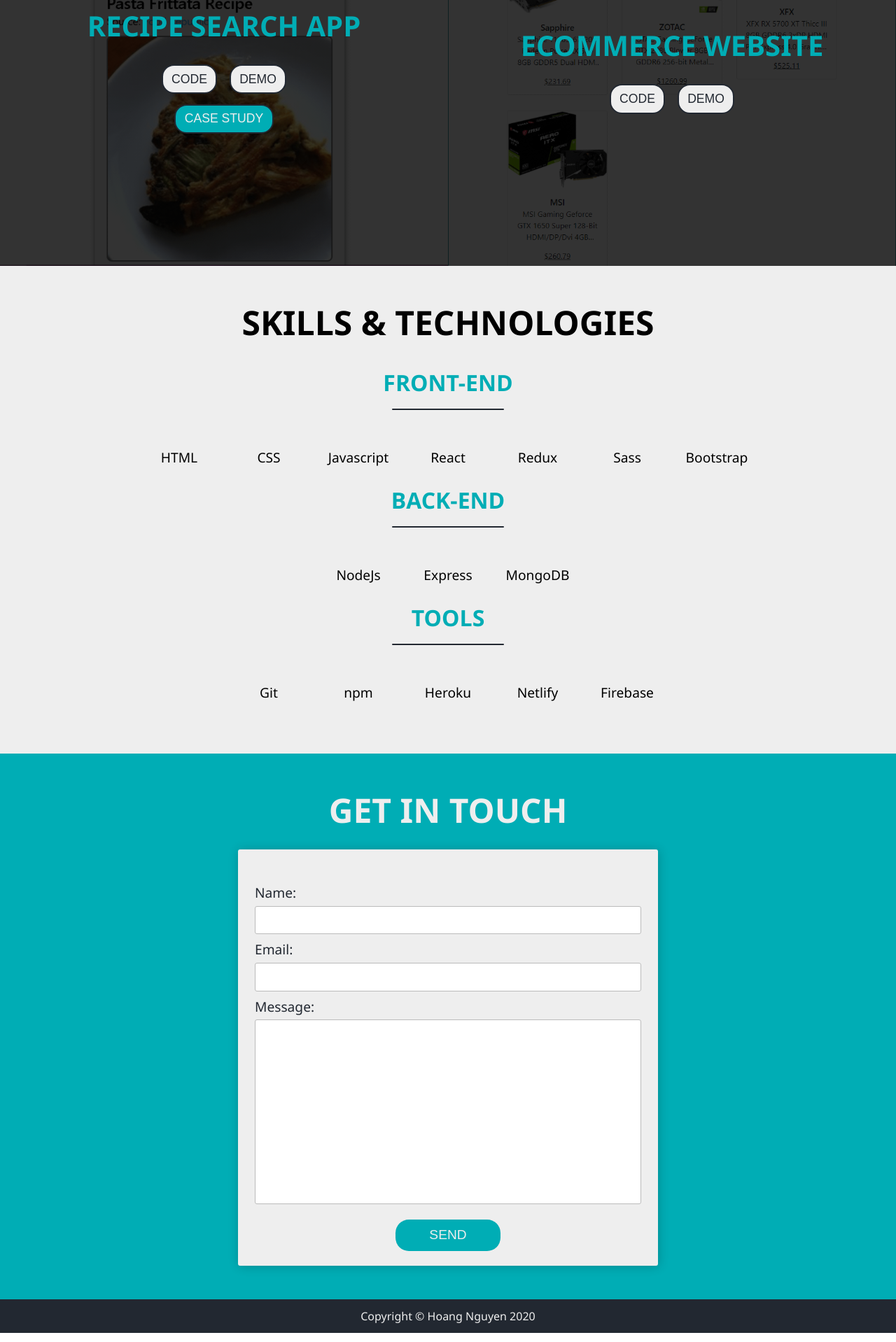
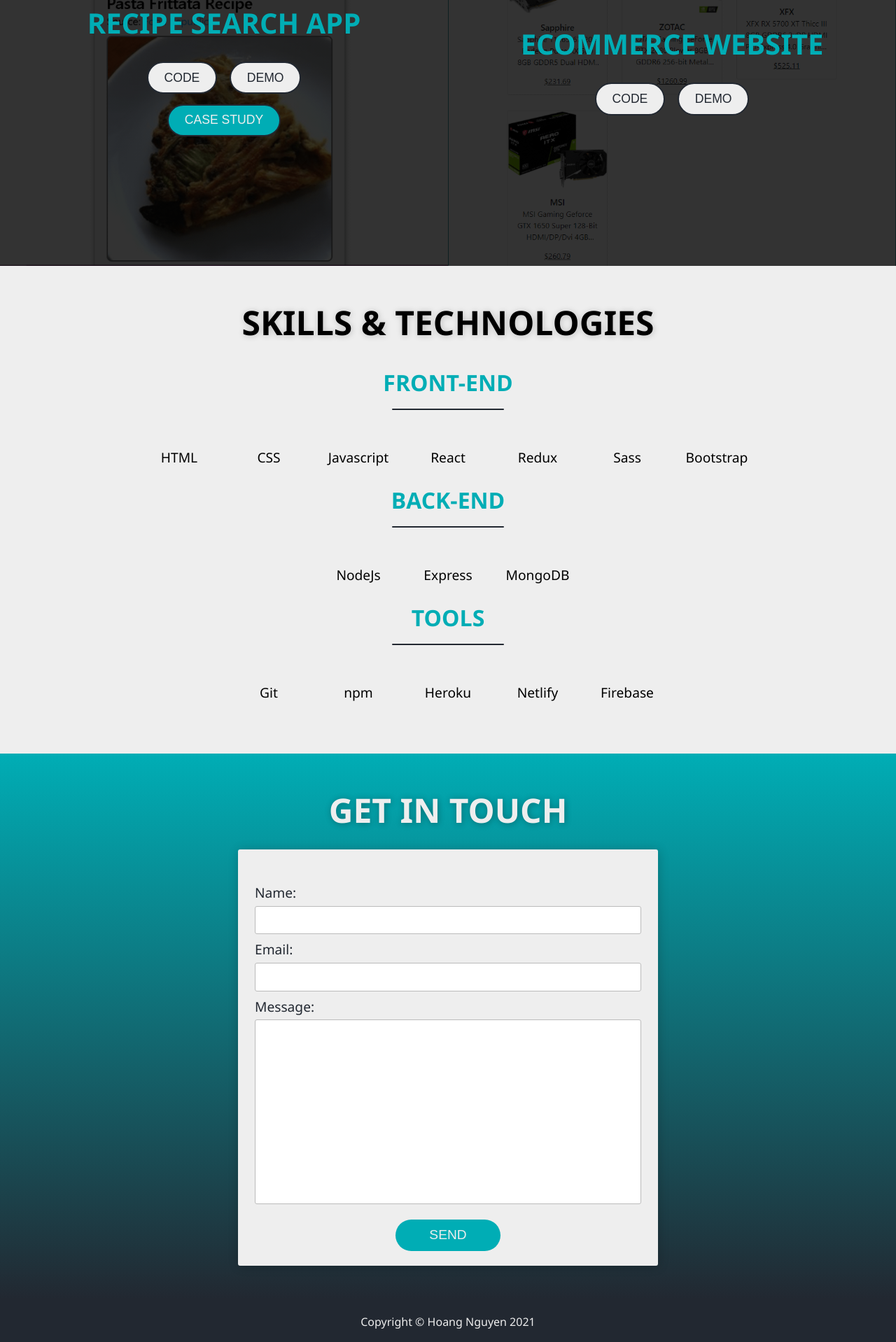
Before and after one commit to HoangNguyen-CA-old/portfolio, a React (Create React App) app: page / in a window 1280 px wide. Shown: the part 980-2898 px from the top of the page at 70% size. Built offline with nearby package versions, Linux system fonts and the light colour scheme.

Commit message:
added hover transform effect to default button, made minor changes to styling

```diff
--- a/src/components/Project/Project.js
+++ b/src/components/Project/Project.js
@@ -38,7 +38,7 @@ const OverflowContainer = styled.article`
 
 const StyledButton = styled(Button)`
   margin: 0 0.5em;
-  padding: 0.5em 0.7em;
+  padding: 0.6em 1.3em;
 `;
 
 const CodeButton = styled(StyledButton)`
@@ -60,7 +60,7 @@ const ButtonContainer = styled.div`
   display: flex;
 `;
 
-const Header = styled.h3`
+const Header = styled.h2`
   font-size: 2.5rem;
   margin-bottom: 0.7em;
   text-transform: uppercase;
@@ -80,7 +80,7 @@ const Project = (props) => {
     window.open(props.caseStudyLink, '_blank');
   };
   return (
-    <OverflowContainer id='projects'>
+    <OverflowContainer >
       <Container background={props.background}>
         <Header>{props.header}</Header>
         <ButtonContainer>
--- a/src/components/UI/Button/Button.js
+++ b/src/components/UI/Button/Button.js
@@ -9,10 +9,21 @@ const Button = styled.button`
 
   background-color: ${({ theme }) => theme.colors.dark};
   color: ${({ theme }) => theme.colors.light};
-  padding: 0.5em 0.7em;
-  border-radius: 1em;
+  padding: 0.6em 1.3em;
+  border-radius: 100px;
 
   text-transform: uppercase;
+  transition: all 0.1s ease-out;
+
+  &:hover{
+    transform: translateY(-3px);
+    box-shadow: 0px 2px 15px rgba(0,0,0,0.2);
+  }
+
+  &:active{
+    transform: translateY(-1px);
+    box-shadow: 0px 2px 10px rgba(0,0,0,0.2);
+  }
 `;
 
 export default Button;
--- a/src/containers/Contact/Contact.js
+++ b/src/containers/Contact/Contact.js
@@ -18,7 +18,7 @@ const Container = styled.section`
   align-items: center;
   padding: 3em 1em;
 
-  background-color: ${({ theme }) => theme.colors.primary};
+  background-image: linear-gradient(to bottom, ${({ theme }) => theme.colors.primary}, ${({ theme }) => theme.colors.dark});
 `;
 
 const Header = styled.h2`
@@ -26,6 +26,7 @@ const Header = styled.h2`
   text-transform: uppercase;
   margin-bottom: 0.5em;
   color: ${({ theme }) => theme.colors.light};
+  text-shadow: 1px 1px 10px rgba(0,0,0,0.3)
 `;
 
 const Form = styled.form`
--- a/src/containers/Footer/Footer.js
+++ b/src/containers/Footer/Footer.js
@@ -2,7 +2,7 @@ import React, { Component } from 'react';
 import styled from 'styled-components';
 
 const Container = styled.footer`
-  height: 3em;
+  height: 4em;
   width: 100%;
   background-color: ${({ theme }) => theme.colors.dark};
 
@@ -19,7 +19,7 @@ export class Footer extends Component {
   render() {
     return (
       <Container>
-        <Text>Copyright &copy; Hoang Nguyen 2020</Text>
+        <Text>Copyright &copy; Hoang Nguyen 2021</Text>
       </Container>
     );
   }
--- a/src/containers/Projects/Projects.js
+++ b/src/containers/Projects/Projects.js
@@ -17,7 +17,7 @@ const Container = styled.section`
 export class Projects extends Component {
   render(props) {
     return (
-      <Container>
+      <Container id ="projects">
         <Project
           header='Recipe Search App'
           background={recipeAppImage}
--- a/src/containers/Skills/Skills.js
+++ b/src/containers/Skills/Skills.js
@@ -14,6 +14,7 @@ const Header = styled.h2`
   font-size: ${({ theme }) => theme.fontSizes.header};
   text-transform: uppercase;
   text-align: center;
+  text-shadow: 1px 1px 10px rgba(0,0,0,0.2)
 `;
 
 const Skills = () => {
```
Also changed, not shown: 1 other file (tests, documents, lock files or other folders).
